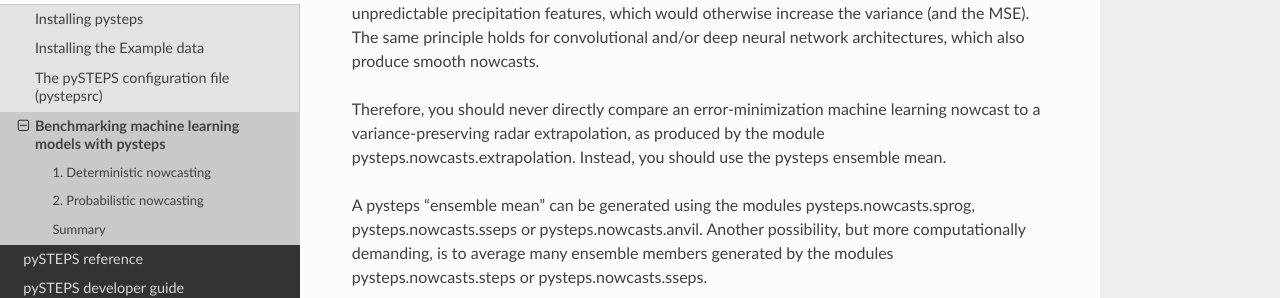
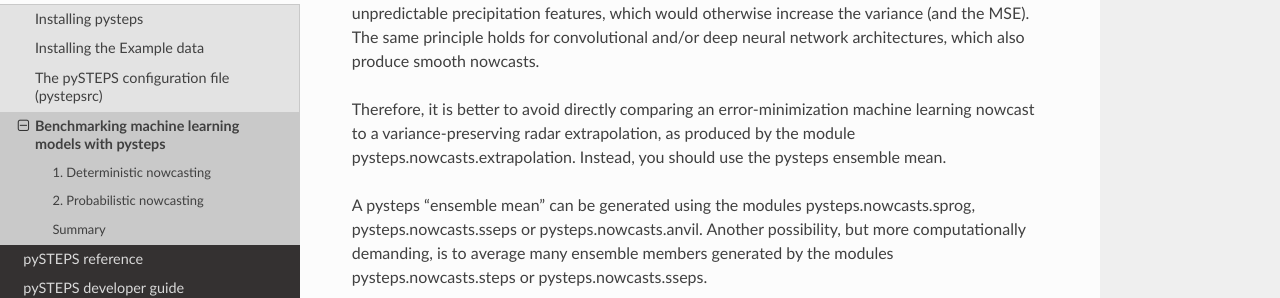
Before and after one commit to pySTEPS/pysteps, a Sphinx documentation site: the page built from doc/source/user_guide/machine_learning_pysteps.rst, in a window 1280 px wide and 900 px high, scrolled down 981 px. Shown: the part 158-456 px from the top of the window. Built offline with Sphinx 7.4.7 and the Read the Docs theme 2.0.0, drawn with Linux system fonts in a browser that asks for light colours; pages that are not in the unit, such as notebooks, are missing from menus; cross-references to code outside the pages are shown as plain code.

Commit message:
Update doc/source/user_guide/machine_learning_pysteps.rst
Co-authored-by: Daniele Nerini <daniele.nerini@meteoswiss.ch>

```diff
--- a/doc/source/user_guide/machine_learning_pysteps.rst
+++ b/doc/source/user_guide/machine_learning_pysteps.rst
@@ -36,7 +36,7 @@ All deterministic machine learning algorithms that minimize the MSE (or a variat
 This is a natural attempt to filter out the unpredictable precipitation features, which would otherwise increase the variance (and the MSE).
 The same principle holds for convolutional and/or deep neural network architectures, which also produce smooth nowcasts.
 
-Therefore, you should never directly compare an error-minimization machine learning nowcast to a variance-preserving radar extrapolation, as produced by the module pysteps.nowcasts.extrapolation. Instead, you should use the pysteps ensemble mean.
+Therefore, it is better to avoid directly comparing an error-minimization machine learning nowcast to a variance-preserving radar extrapolation, as produced by the module pysteps.nowcasts.extrapolation. Instead, you should use the pysteps ensemble mean.
 
 A pysteps "ensemble mean" can be generated using the modules pysteps.nowcasts.sprog, pysteps.nowcasts.sseps or pysteps.nowcasts.anvil.
 Another possibility, but more computationally demanding, is to average many ensemble members generated by the modules pysteps.nowcasts.steps or pysteps.nowcasts.sseps.
```
